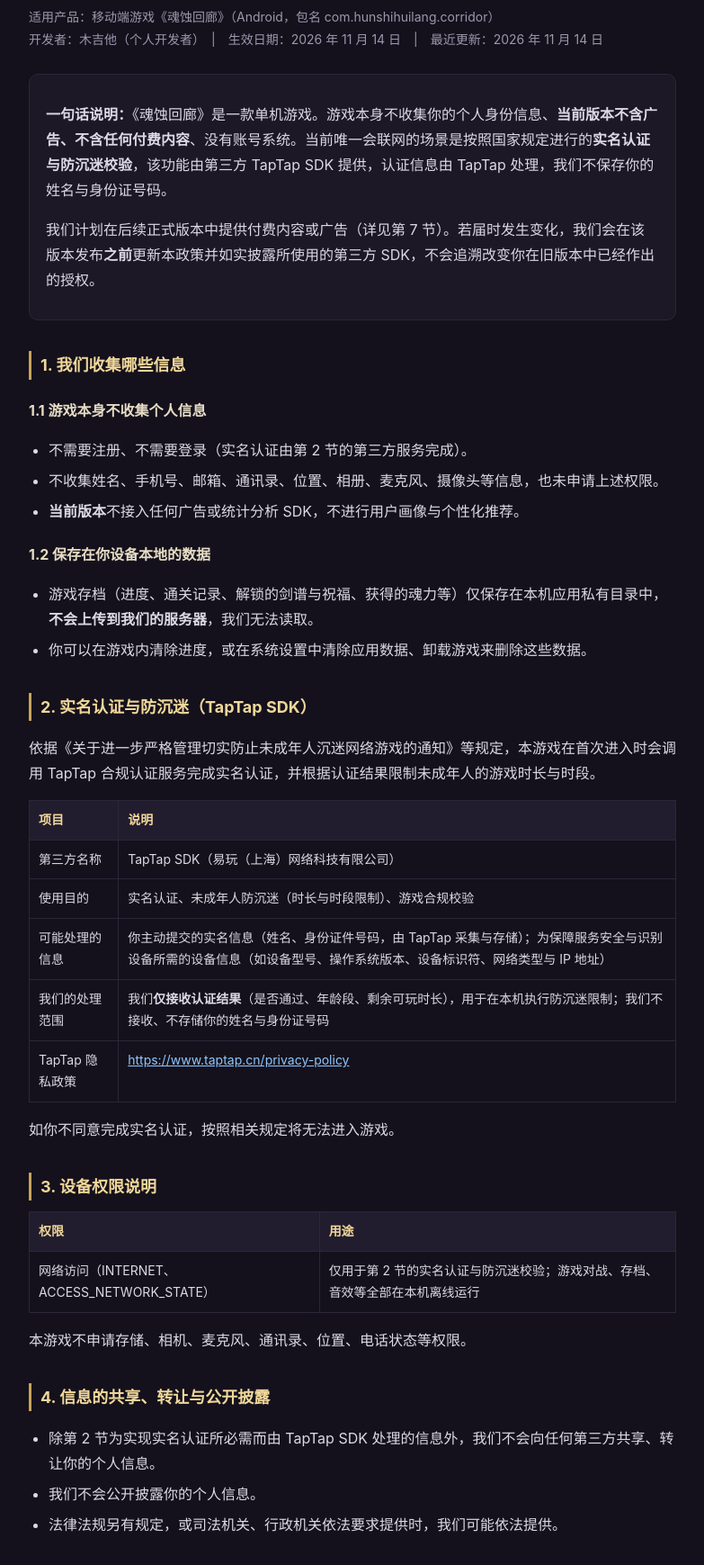
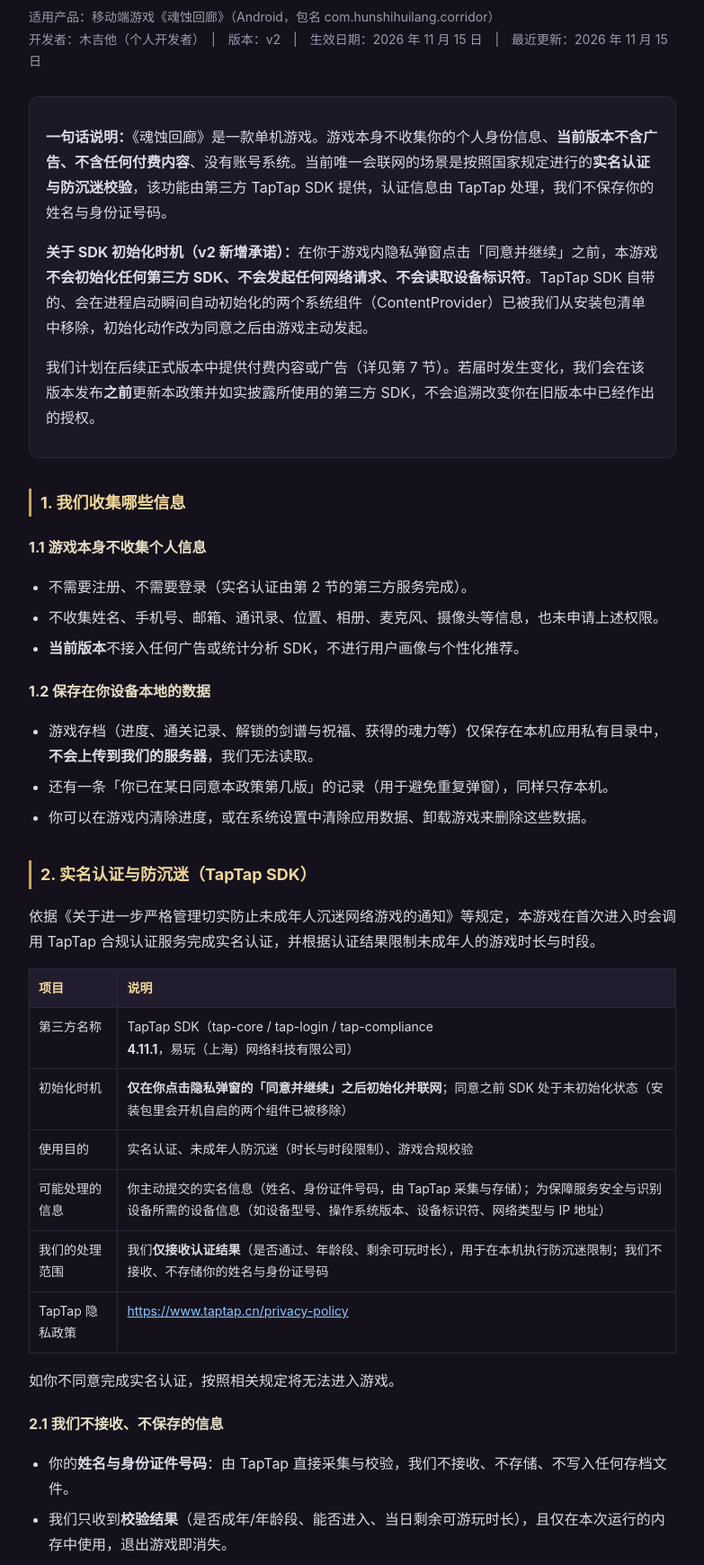
Before and after one commit to YANJQ0309/hunshihuilang-privacy, a plain HTML site: page index.html in a window 1280 px wide. Shown: the part 75-1814 px from the top of the page at 90% size, without its empty margins (248-1031 px from the left). Drawn offline with Linux system fonts and the light colour scheme.

Commit message:
Add files via upload

```diff
--- a/index.html
+++ b/index.html
@@ -28,10 +28,11 @@ footer{margin-top:48px;color:#7f7a8c;font-size:13px;border-top:1px solid #2c2639
 <main>
 <h1>《魂蚀回廊》隐私政策</h1>
 <div class="meta">适用产品：移动端游戏《魂蚀回廊》（Android，包名 com.hunshihuilang.corridor）<br>
-开发者：木吉他（个人开发者）　|　生效日期：2026 年 11 月 14 日　|　最近更新：2026 年 11 月 14 日</div>
+开发者：木吉他（个人开发者）　|　版本：v2　|　生效日期：2026 年 11 月 15 日　|　最近更新：2026 年 11 月 15 日</div>
 
 <div class="card">
 <p><strong>一句话说明：</strong>《魂蚀回廊》是一款单机游戏。游戏本身不收集你的个人身份信息、<strong>当前版本不含广告、不含任何付费内容</strong>、没有账号系统。当前唯一会联网的场景是按照国家规定进行的<strong>实名认证与防沉迷校验</strong>，该功能由第三方 TapTap SDK 提供，认证信息由 TapTap 处理，我们不保存你的姓名与身份证号码。</p>
+<p><strong>关于 SDK 初始化时机（v2 新增承诺）：</strong>在你于游戏内隐私弹窗点击「同意并继续」之前，本游戏<strong>不会初始化任何第三方 SDK、不会发起任何网络请求、不会读取设备标识符</strong>。TapTap SDK 自带的、会在进程启动瞬间自动初始化的两个系统组件（ContentProvider）已被我们从安装包清单中移除，初始化动作改为同意之后由游戏主动发起。</p>
 <p>我们计划在后续正式版本中提供付费内容或广告（详见第 7 节）。若届时发生变化，我们会在该版本发布<strong>之前</strong>更新本政策并如实披露所使用的第三方 SDK，不会追溯改变你在旧版本中已经作出的授权。</p>
 </div>
 
@@ -45,6 +46,7 @@ footer{margin-top:48px;color:#7f7a8c;font-size:13px;border-top:1px solid #2c2639
 <h3>1.2 保存在你设备本地的数据</h3>
 <ul>
 <li>游戏存档（进度、通关记录、解锁的剑谱与祝福、获得的魂力等）仅保存在本机应用私有目录中，<strong>不会上传到我们的服务器</strong>，我们无法读取。</li>
+<li>还有一条「你已在某日同意本政策第几版」的记录（用于避免重复弹窗），同样只存本机。</li>
 <li>你可以在游戏内清除进度，或在系统设置中清除应用数据、卸载游戏来删除这些数据。</li>
 </ul>
 
@@ -52,13 +54,19 @@ footer{margin-top:48px;color:#7f7a8c;font-size:13px;border-top:1px solid #2c2639
 <p>依据《关于进一步严格管理切实防止未成年人沉迷网络游戏的通知》等规定，本游戏在首次进入时会调用 TapTap 合规认证服务完成实名认证，并根据认证结果限制未成年人的游戏时长与时段。</p>
 <table>
 <tr><th>项目</th><th>说明</th></tr>
-<tr><td>第三方名称</td><td>TapTap SDK（易玩（上海）网络科技有限公司）</td></tr>
+<tr><td>第三方名称</td><td>TapTap SDK（tap-core / tap-login / tap-compliance <strong>4.11.1</strong>，易玩（上海）网络科技有限公司）</td></tr>
+<tr><td>初始化时机</td><td><strong>仅在你点击隐私弹窗的「同意并继续」之后初始化并联网</strong>；同意之前 SDK 处于未初始化状态（安装包里会开机自启的两个组件已被移除）</td></tr>
 <tr><td>使用目的</td><td>实名认证、未成年人防沉迷（时长与时段限制）、游戏合规校验</td></tr>
 <tr><td>可能处理的信息</td><td>你主动提交的实名信息（姓名、身份证件号码，由 TapTap 采集与存储）；为保障服务安全与识别设备所需的设备信息（如设备型号、操作系统版本、设备标识符、网络类型与 IP 地址）</td></tr>
 <tr><td>我们的处理范围</td><td>我们<strong>仅接收认证结果</strong>（是否通过、年龄段、剩余可玩时长），用于在本机执行防沉迷限制；我们不接收、不存储你的姓名与身份证号码</td></tr>
 <tr><td>TapTap 隐私政策</td><td><a href="https://www.taptap.cn/privacy-policy" target="_blank" rel="noopener">https://www.taptap.cn/privacy-policy</a></td></tr>
 </table>
 <p>如你不同意完成实名认证，按照相关规定将无法进入游戏。</p>
+<h3>2.1 我们不接收、不保存的信息</h3>
+<ul>
+<li>你的<strong>姓名与身份证件号码</strong>：由 TapTap 直接采集与校验，我们不接收、不存储、不写入任何存档文件。</li>
+<li>我们只收到<strong>校验结果</strong>（是否成年/年龄段、能否进入、当日剩余可游玩时长），且仅在本次运行的内存中使用，退出游戏即消失。</li>
+</ul>
 
 <h2>3. 设备权限说明</h2>
 <table>
@@ -110,7 +118,8 @@ TapTap 游戏页反馈：<a href="https://www.taptap.cn/app/1060925" target="_bl
 <p>我们会在收到你的请求后 15 个工作日内答复。</p>
 
 <h2>10. 政策更新</h2>
-<p>本政策可能因功能调整或法规要求而更新。更新后我们会在本页面公布新版本并修改“最近更新”日期；若涉及重大变更，会在游戏内以显著方式提示。</p>
+<p>本政策可能因功能调整或法规要求而更新。更新后我们会在本页面公布新版本并修改“最近更新”日期；若涉及重大变更，会在游戏内以显著方式提示并重新征求你的同意；不同意即退出，不影响你删除数据。</p>
+<p><strong>版本历史：</strong>v1（2026-11-14 首次发布，全部离线版）；<strong>v2（2026-11-15）</strong>——如实披露 TapTap 实名/防沉迷 SDK 4.11.1 所处理的设备信息与实名信息范围，补充「同意后才初始化 SDK」的技术承诺。</p>
 
 <footer>本页面为《魂蚀回廊》官方隐私政策页面，可离线保存与打印。</footer>
 </main>
```
